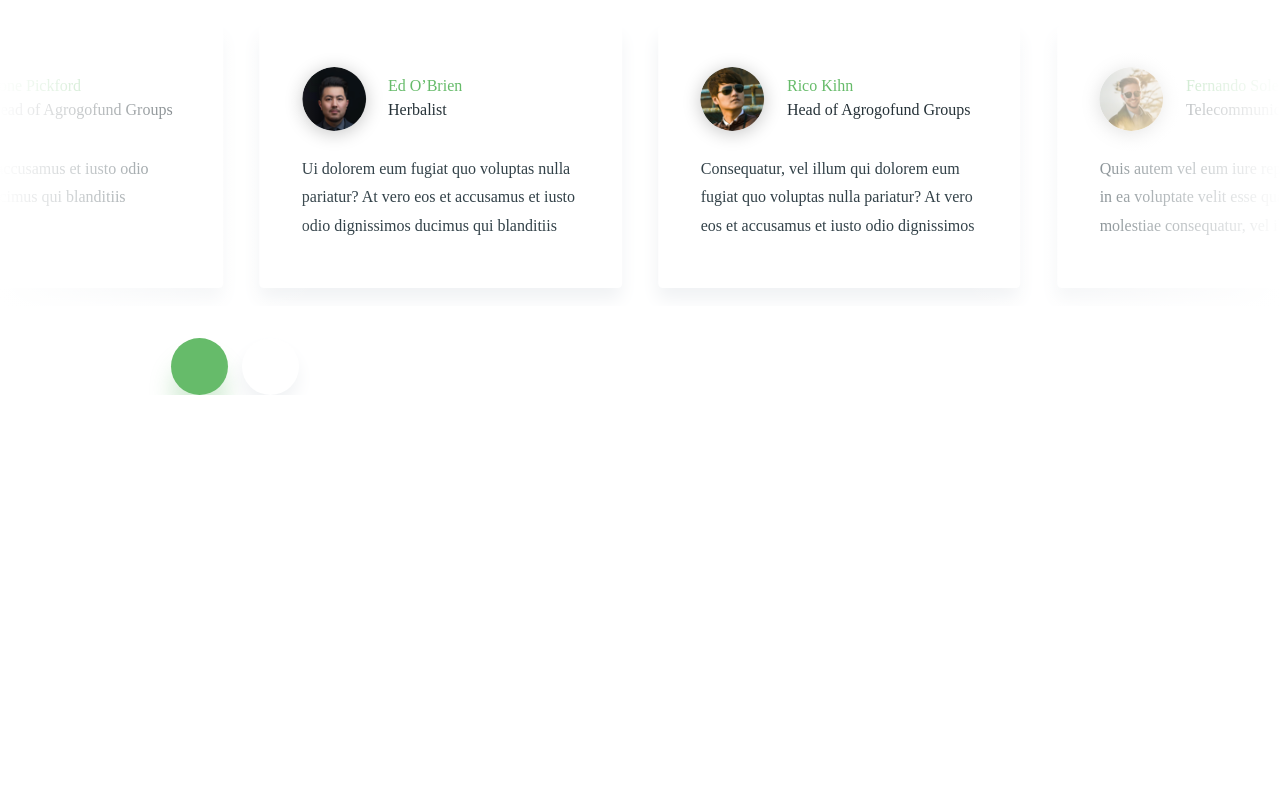
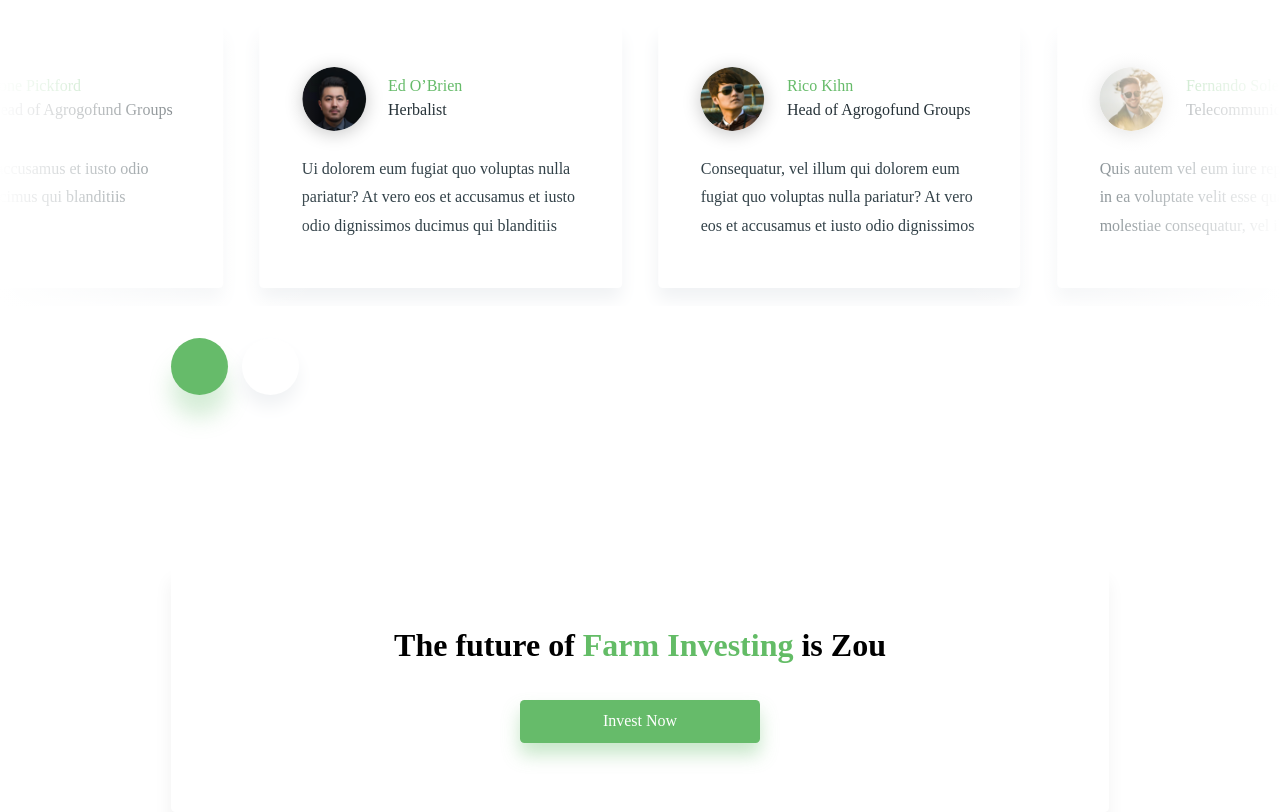
Before and after one commit to inottn/Zou, a plain HTML site: page index.html in a window 1280 px wide. Shown: the part 3101-3913 px from the top of the page. Before the commit the page ends 3496 px from the top, so only its background shows below. Drawn offline with Linux system fonts and the light colour scheme; some icons are missing; a small style sheet from the web is missing.

Commit message:
add: 完成页面start部分

```diff
--- a/index.html
+++ b/index.html
@@ -128,6 +128,10 @@
       <button class="testimonial-right-arrow-btn"><i class="iconfont icon-arrow-right"></i></button>
     </div>
   </div>
+  <div class="start">
+    <h2 class="start-title">The future of <span>Farm Investing</span> is Zou</h2>
+    <button class="start-btn">Invest Now</button>
+  </div>
   <script src="./js/index.js"></script>
 </body>
 </html>
--- /dev/null
+++ b/scss/layouts/_start.scss
@@ -0,0 +1,33 @@
+@import "../common/function";
+
+.start {
+  margin: responsive(184) responsive(192) 0;
+  padding: responsive(78) 0;
+  background-color: #ffffff;
+	box-shadow: responsive(-1) responsive(25) responsive(20) responsive(0) #f2f2f2;
+  border-radius: responsive(5);
+
+  .start-title {
+    font-size: responsive(36);
+    font-weight: bold;
+    text-align: center;
+    color: #000000;
+
+    span {
+	    color: #63bc66;
+    }
+  }
+
+  .start-btn {
+    display: block;
+    margin: 0 auto;
+    margin-top: responsive(40);
+    width: responsive(269);
+    height: responsive(48);
+    background-color: #66bb6a;
+    box-shadow: 0 responsive(13) responsive(20) 0 rgba(118,196,125,0.41);
+    border-radius: responsive(5);
+    font-size: responsive(18);
+    color: #ffffff;
+  }
+}
--- a/scss/main.scss
+++ b/scss/main.scss
@@ -5,6 +5,7 @@
 @import "./layouts/invest";
 @import "./layouts/work";
 @import "./layouts/testimonials";
+@import "./layouts/start";
 
 // @font-face {
 //   font-family: Roboto;
```
Also changed, not shown: css/main.css, 1 other file.
